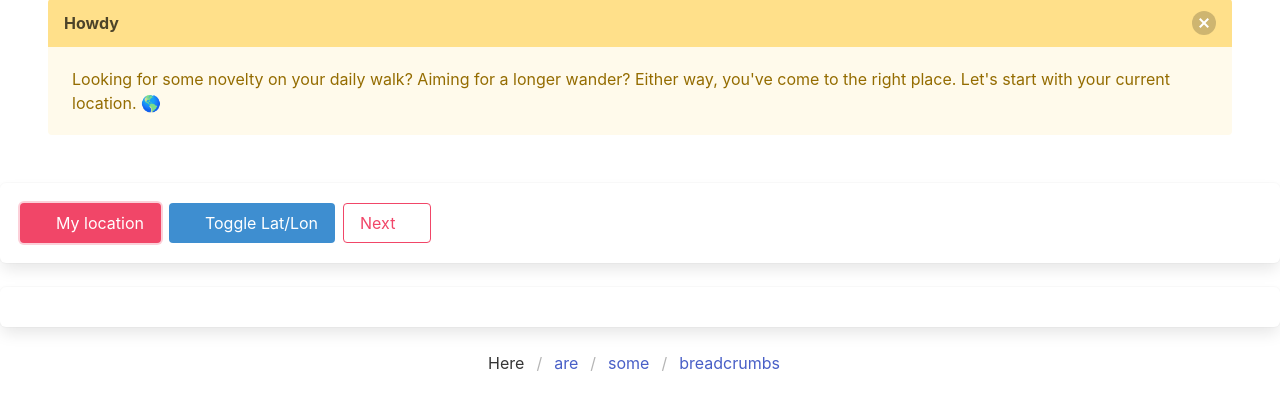
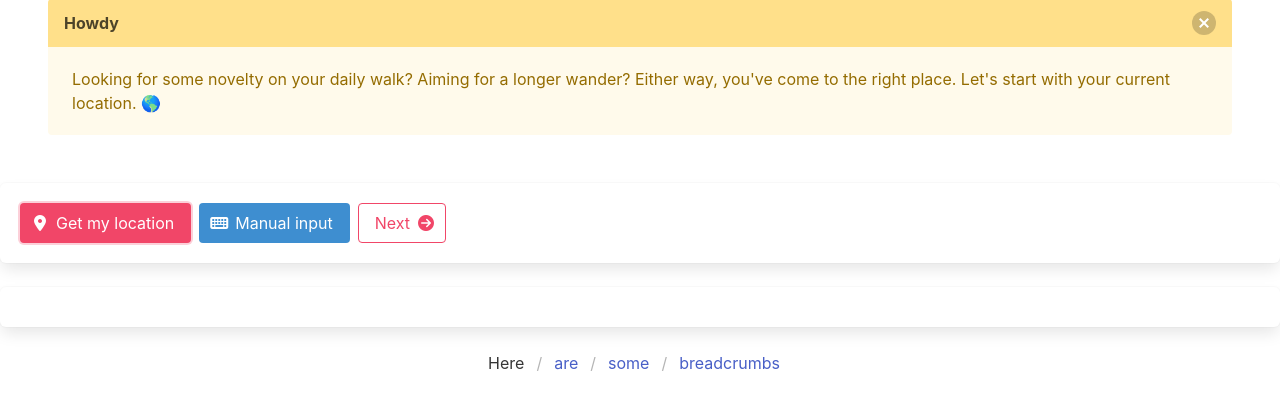
Before and after one commit to gnudrew/WalkFinder-geoDjango, a Django app: page / in a window 1280 px wide. Shown: the part 210-620 px from the top of the page. Run offline with Django 3.2, Linux system fonts and the light colour scheme; some libraries are stand-ins or nearby versions.

Commit message:
added Font Awesome link to header

```diff
--- a/templates/base.html
+++ b/templates/base.html
@@ -10,6 +10,8 @@
     <script src="https://ajax.googleapis.com/ajax/libs/jquery/3.6.0/jquery.min.js"></script>
     <!-- import Bulma -->
     <link rel="stylesheet" href="https://cdn.jsdelivr.net/npm/bulma@0.9.2/css/bulma.min.css">
+    <!-- Font Awesome 5 -->
+    <script src="https://kit.fontawesome.com/0b88c99c07.js" crossorigin="anonymous"></script>
     <!-- load my .css -->
     <link rel="stylesheet" href="{% static 'routes/css/base.css' %}"> <!-- Jinja2 syntax from Django DOCS -->
     <!-- Favicon Generator: https://formito.com/tools/favicon -->
@@ -109,13 +111,13 @@
                 <span class="icon">
                     <i class="fas fa-map-marker-alt"></i>
                 </span>
-                <span>My location</span>
+                <span>Get my location</span>
             </button>
             <button id="btn_toggle" class="button is-info">
                 <span class="icon">
                     <i class="fas fa-keyboard"></i>
                 </span>
-                <span>Toggle Lat/Lon</span>
+                <span>Manual input</span>
             </button>
             <a class="button is-danger is-outlined" href="/routegen/">
                 <span class="icon-text">
```
